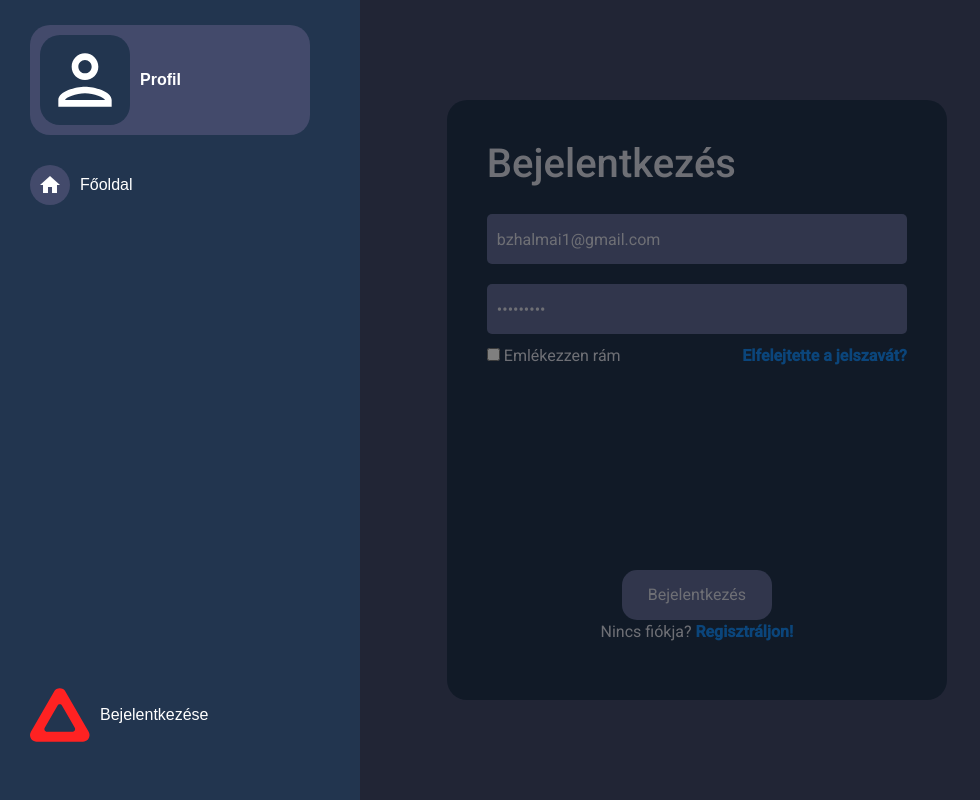
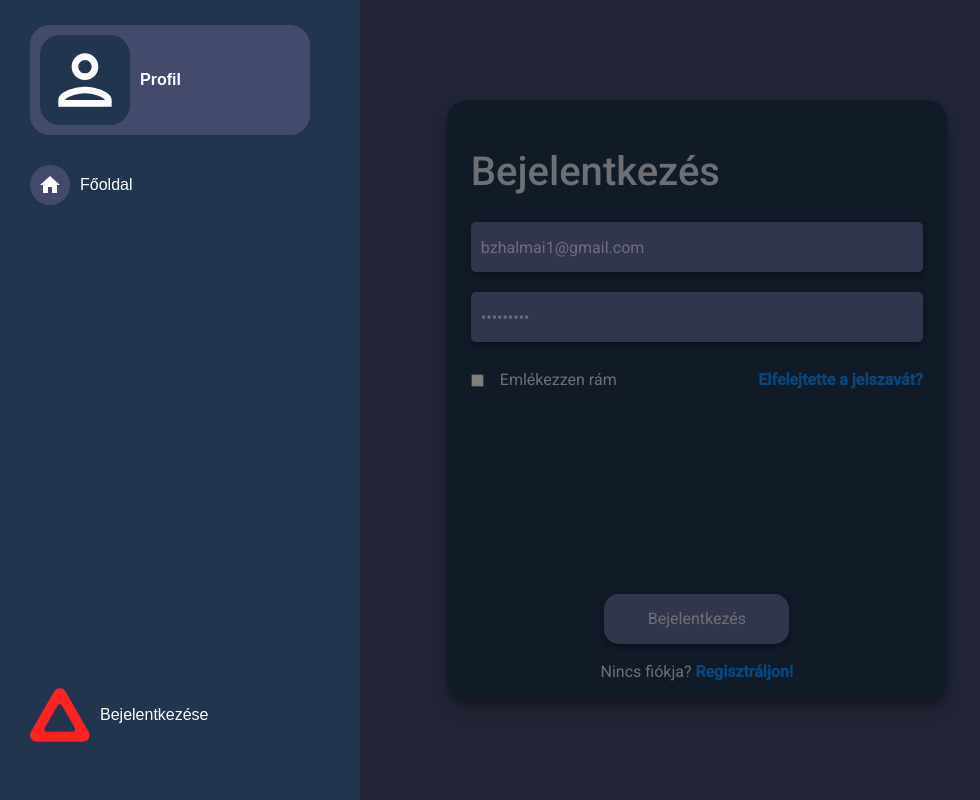
Before and after one commit to Hbence10/jogositvany-app, an Angular app in the folder driving_licence_app/: page /login in a window 1280 px wide. Shown: the top 800 px of the page, without its empty margins (0-980 px from the left). Built offline with nearby package versions, Linux system fonts and the light colour scheme; a web font is replaced by a local one.

Commit message:
login-page frissítése

```diff
--- a/driving_licence_app/src/app/components/login-page/login-page.component.css
+++ b/driving_licence_app/src/app/components/login-page/login-page.component.css
@@ -1,30 +1,26 @@
 #secondContainer {
-  margin: auto;
-  padding: 40px;
   border-radius: 20px;
   height: 600px;
   width: 500px;
   background-color: #22354F;
   color: #DEE0EB;
+  box-shadow: 0 10px 20px rgba(0,0,0,0.19), 0 6px 6px rgba(0,0,0,0.23);
 }
 
-.inputs {
+.textInput {
   margin: 10px 0px;
-  width: 420px;
   height: 50px;
   border-radius: 5px;
   border: none;
   background-color: #626C99;
   color: #DEE0EB;
   padding: 10px;
+  box-shadow: 0 3px 6px rgba(0,0,0,0.16), 0 3px 6px rgba(0,0,0,0.23);
 }
-.inputs::placeholder{
+.input::placeholder{
   color: #DEE0EB;
 }
 
-.check{
-  background-color: rgba(0, 0, 0, 0);
-}
 
 #forgotten{
   float: right;
@@ -37,12 +33,13 @@ a{
 }
 
 #login-button{
-  width: 150px;
+  width: 185px;
   height: 50px;
   color: #DEE0EB;
   background-color: #626C99;
   border: none;
   border-radius: 15px;
+  box-shadow: 0 3px 6px rgba(0,0,0,0.16), 0 3px 6px rgba(0,0,0,0.23);
 }
 
 .bottom {
@@ -52,3 +49,9 @@ a{
 #mainContainer {
   height: 100vh;
 }
+
+@media screen and (max-width: 550px) {
+  #secondContainer {
+    width: 100%;
+  }
+}
--- a/driving_licence_app/src/app/components/login-page/login-page.component.html
+++ b/driving_licence_app/src/app/components/login-page/login-page.component.html
@@ -1,27 +1,31 @@
-<div id="mainContainer" class="container-fluid d-flex flex-column justify-content-between align-items-center">
+<div id="mainContainer" class="container-fluid d-flex flex-column justify-content-center align-items-center">
 
-  <div class="row h-100">
-    <div class="col-lg-12 h-100 d-flex flex-column justify-content-between align-items-center">
+  <div class="row h-100 w-100">
+    <div class="col-lg-12 h-100 d-flex flex-column justify-content-center align-items-center">
       <div id="secondContainer" class="container-fluid d-flex flex-column justify-content-between align-items-center">
 
-        <div class="row">
-          <div class="col-lg-12 top">
-            <h1>Bejelentkezés</h1>
+        <div class="row w-100">
+          <div class="col-lg-12">
+            <h1 class="text-lg-start text-center mt-5">Bejelentkezés</h1>
             <p class="text-danger"></p>
-              <form [formGroup]="loginForm">
-                <label for="Email"><input class="inputs" type="text" placeholder="Email" formControlName="email"></label>
-                <label for="password"><input class="inputs" type="password" placeholder="Jelszó" formControlName="password"></label>
+              <form [formGroup]="loginForm" class="d-flex flex-column">
+                <input class="textInput" type="text" placeholder="Email" formControlName="email">
+                <input class="textInput" type="password" placeholder="Jelszó" formControlName="password">
               </form>
-              <div class="d-flex justify-content-between align-items-center">
-                <label for="remember-me"><input class="check" type="checkbox"> Emlékezzen rám</label>
-                <a id="forgotten" routerLink="/password-reset">Elfelejtette a jelszavát?</a>
+              <div class="d-flex justify-content-between align-items-center mt-3">
+                <div class="d-flex justify-content-center align-items-center">
+                  <input type="checkbox" name="rememberMe" id="rememberMe">
+                  <label for="rememberMe" class="mx-3">Emlékezzen rám</label>
+                </div>
+                <a id="forgotten" class="d-lg-block d-none" routerLink="/password-reset">Elfelejtette a jelszavát?</a>
               </div>
           </div>
         </div>
 
         <div class="row">
           <div class="bottom col-lg-12">
-            <button id="login-button" (click)="login()">Bejelentkezés</button>
+            <a id="forgotten" class="d-lg-none d-block w-100 text-center mb-3" routerLink="/password-reset">Elfelejtette a jelszavát?</a>
+            <button id="login-button" class="mb-3" (click)="login()">Bejelentkezés</button>
             <p>Nincs fiókja? <a routerLink="/registration">Regisztráljon!</a></p>
           </div>
         </div>
```
